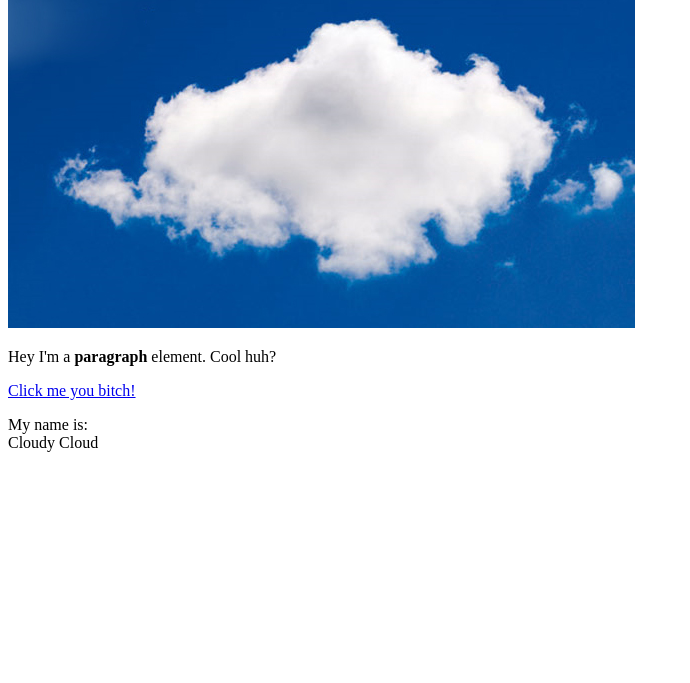
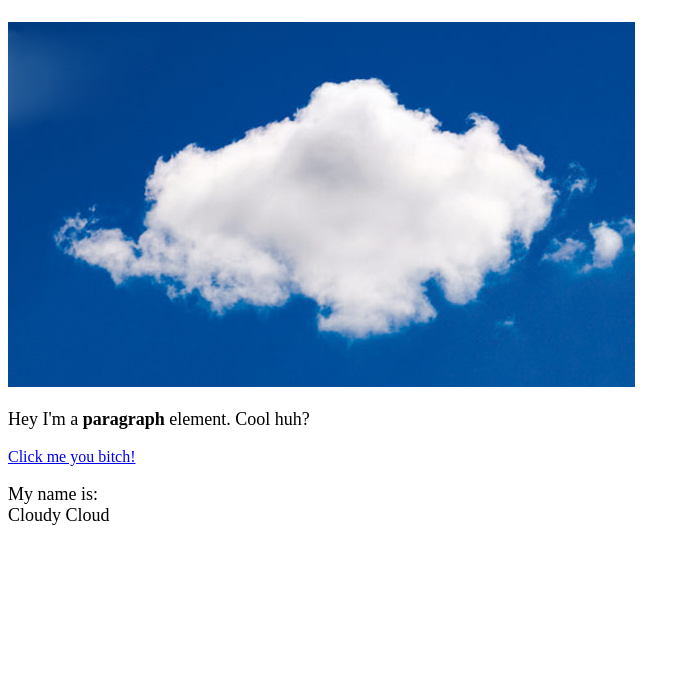
Before and after one commit to suppagh/cartoon-hero, a plain HTML site: page test.html in a window 1280 px wide. Shown: the part 117-800 px from the top of the page, without its empty margins (0-690 px from the left). Drawn offline with Linux system fonts and the light colour scheme.

Commit message:
linked style sheet to test page

```diff
--- a/test.html
+++ b/test.html
@@ -2,6 +2,7 @@
 <html>
 	<head>
 		<title>My First Page</title>
+		<link rel="stylesheet" type="text/css" href="css/test.css">
 	</head>
 	<body>
 		<h1>Hey, I'm the BIG title</h1>
```
